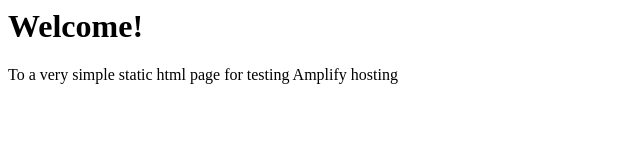
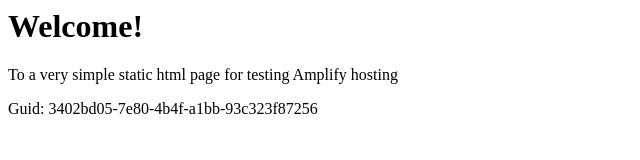
Before and after one commit to aws-aemilia-hkg/Github-PR-Commit-Integration-Test-DoNotTouch-GitHubAutoBuildPrPreviewCanaryTest-v1-prod-ap-east-1, a website: page src/index.html in a window 1280 px wide. Shown: the whole page, without its empty margins (0-640 px from the left). Drawn offline with Linux system fonts and the light colour scheme.

Commit message:
commit from integ tests

```diff
--- a/src/index.html
+++ b/src/index.html
@@ -1,3 +1,5 @@
+
+
 <html lang="en">
 
 <head>
@@ -10,6 +12,6 @@
 <body>
     <h1>Welcome!</h1>
     <p>To a very simple static html page for testing Amplify hosting</p>
-</body>
+    <p>Guid: 3402bd05-7e80-4b4f-a1bb-93c323f87256</p></body>
 
 </html>
```
